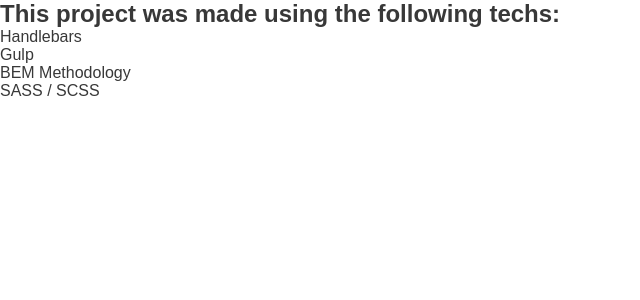
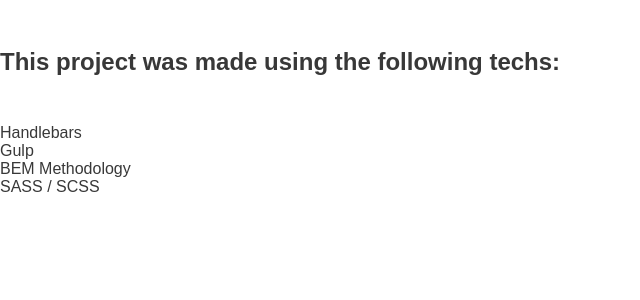
Before and after one commit to arthursvpb/hello-snorlax, a Node server app: page /about in a window 1280 px wide. Shown: the part 36-336 px from the top of the page, without its empty margins (0-640 px from the left). Run offline with Node 20, Linux system fonts and the light colour scheme; style sheets or scripts are compiled from the project's sources; some libraries are stand-ins or nearby versions.

Commit message:
add some spacing settings

```diff
--- a/src/style/main.scss
+++ b/src/style/main.scss
@@ -1,3 +1,5 @@
+$spacing: 3em;
+
 :root {
   --background: #e5e5e5;
   --black: #383838;
@@ -16,3 +18,7 @@
 button {
   cursor: pointer;
 }
+
+section, nav, div {
+  margin-bottom: $spacing;
+}
--- a/views/about.hbs
+++ b/views/about.hbs
@@ -1,11 +1,15 @@
 {{> nav}}
 
-<h2>{{about}}</h2>
+<section class="row center-xs">
+    <h2>{{about}}</h2>
+</section>
 
-<ul>
-    {{#each technologies}}
+<section class="row center-xs">
+    <ul>
+        {{#each technologies}}
         <li>
             {{this}}
         </li>
-    {{/each}}
-</ul>
+        {{/each}}
+    </ul>
+</section>
--- a/views/home.hbs
+++ b/views/home.hbs
@@ -1,4 +1,8 @@
 {{> nav}}
+
+<div class="row center-xs">
+    <h2>Hello World from Handlebars, {{person.name}}</h2>
+</div>
 
 <div class="row center-xs">
     {{#times 3}}
@@ -7,5 +11,3 @@
     </div>
     {{/times}}
 </div>
-
-<h2>Hello World from Handlebars, {{person.name}}</h2>
```
